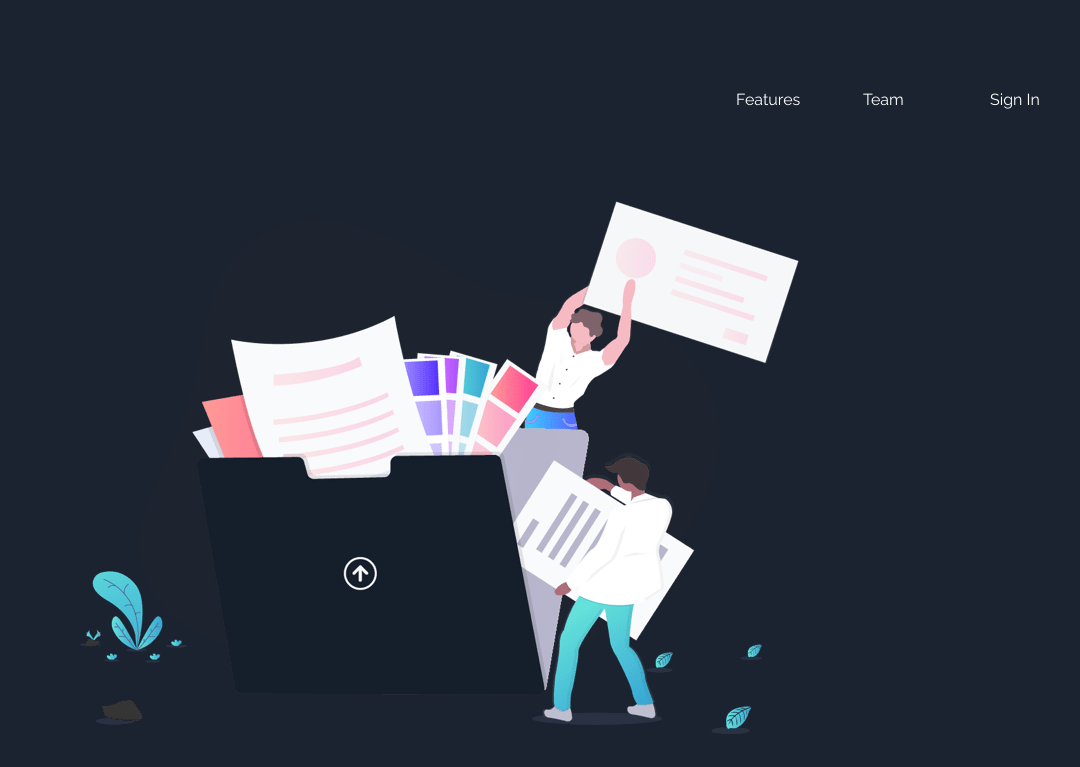
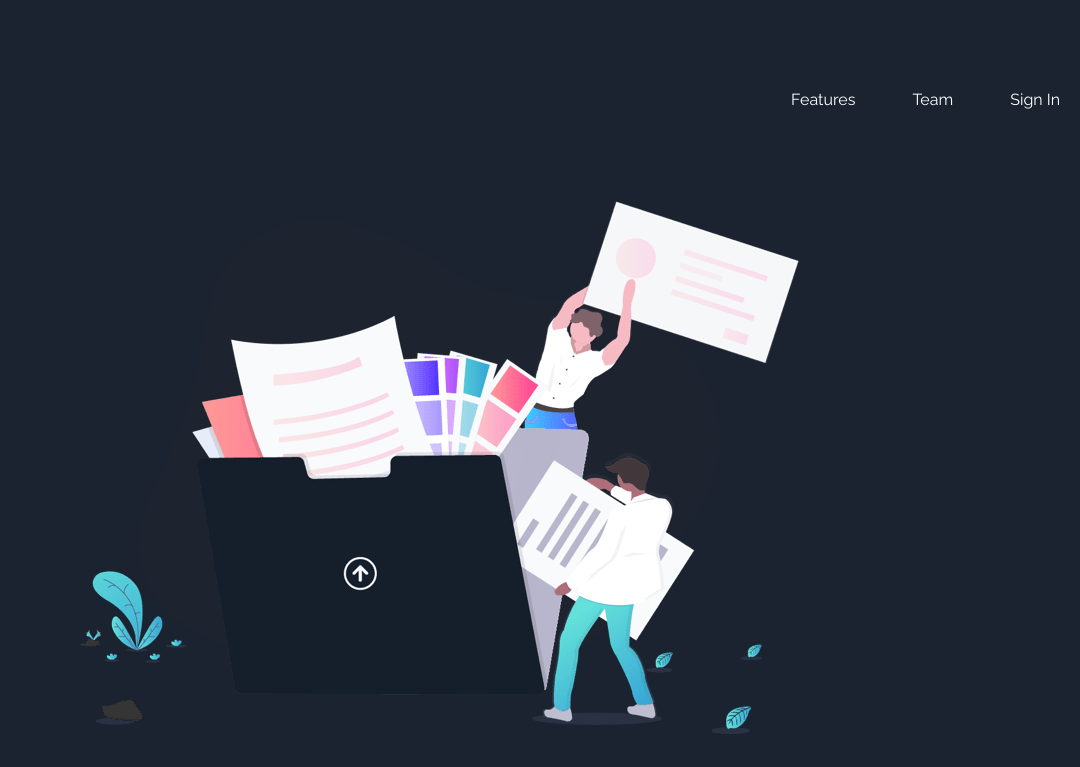
Before and after one commit to FelipeAmorimDev/Fylo-Landing-Page, a plain HTML site: page index.html in a window 1280 px wide. Shown: the top 767 px of the page, 200-1280 px from the left. Drawn offline with nearby package versions, Linux system fonts and the light colour scheme.

Commit message:
Ajustes feitos

```diff
--- a/style/componentes/header.css
+++ b/style/componentes/header.css
@@ -4,7 +4,7 @@
   background-repeat: no-repeat;
   background-position: bottom;
   background-size: 100% 410px;
-  padding: 0px 20px;
+  padding: 0px 20px 20px;
 }
 
 .header__container{
@@ -25,8 +25,8 @@
   gap: 57px;
 }
 
+
 .nav__item a{
-  width: 70px;
   font-family: 'Raleway', sans-serif;
   font-size: 16px;
   font-weight: 400;
```
